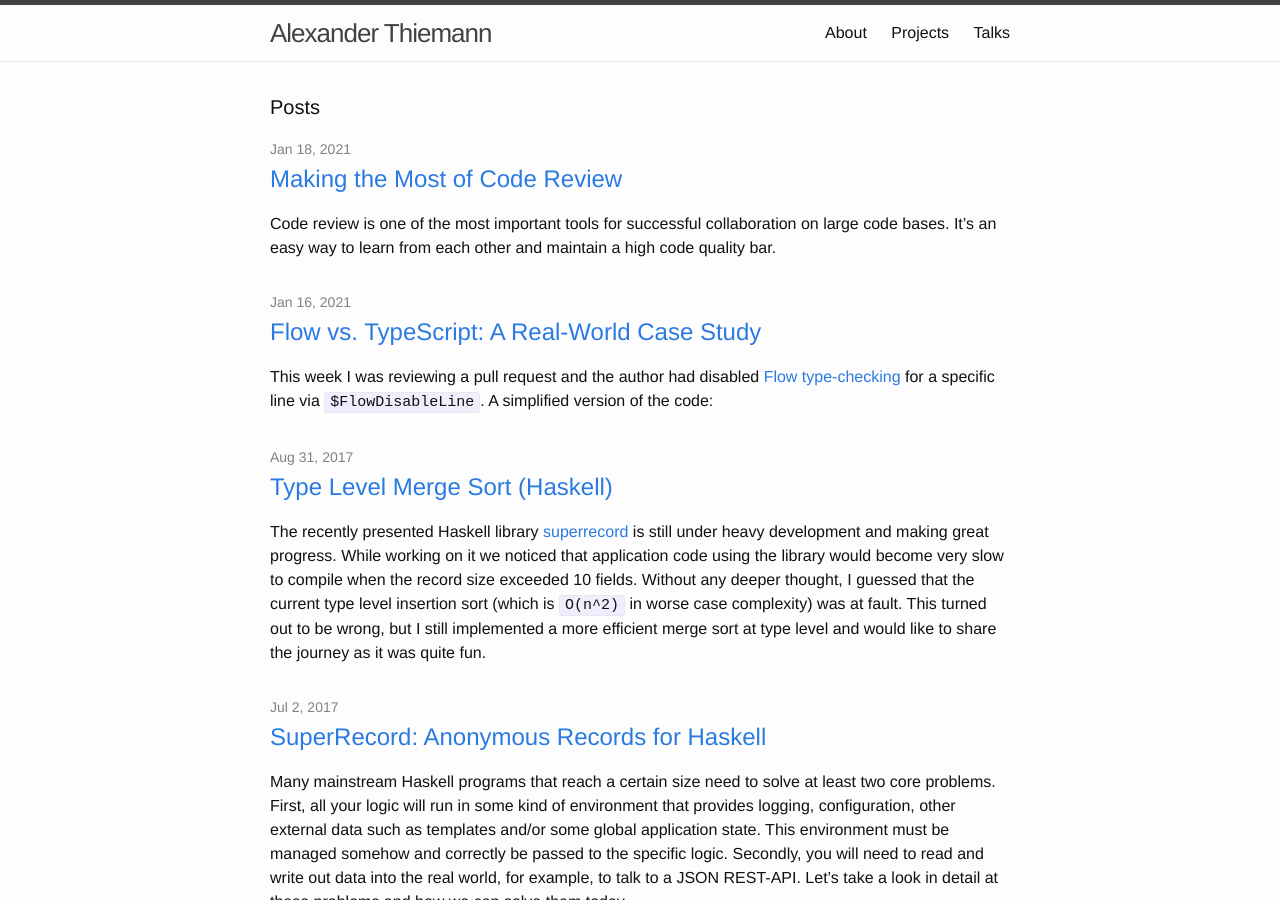
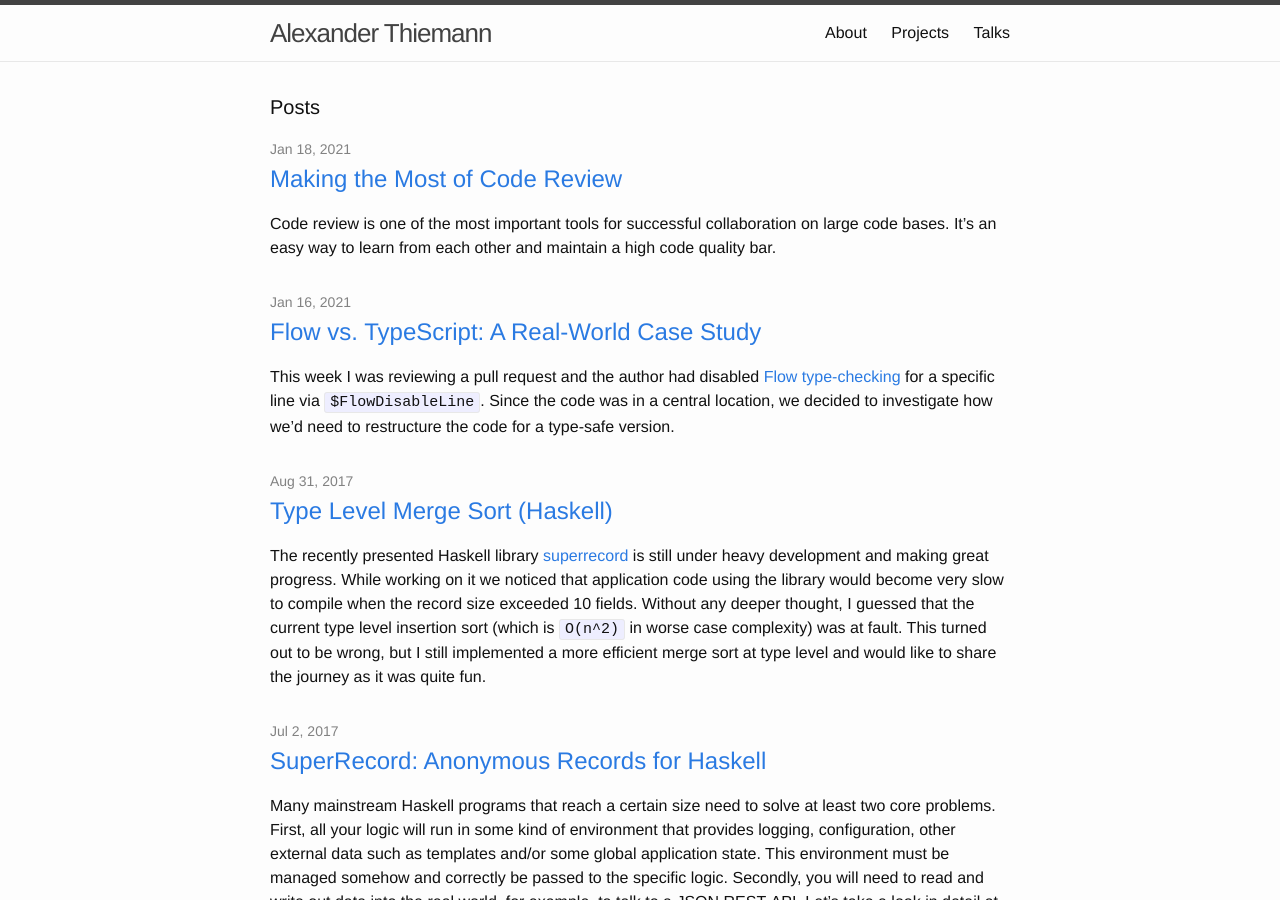
Before and after one commit to agrafix/homepage, a Jekyll site: the page built from index.html, in a window 1280 px wide and 900 px high. Built offline with Jekyll 4.4.1, drawn with Linux system fonts in a browser that asks for light colours.

Commit message:
wording changes

````diff
--- a/_posts/2021-01-16-flow-typescript.md
+++ b/_posts/2021-01-16-flow-typescript.md
@@ -4,7 +4,9 @@ title:  "Flow vs. TypeScript: A Real-World Case Study"
 date:   2021-01-16 23:30:00
 ---
 
-This week I was reviewing a pull request and the author had disabled [Flow type-checking](https://flow.org/) for a specific line via `$FlowDisableLine`. A simplified version of the code:
+This week I was reviewing a pull request and the author had disabled [Flow type-checking](https://flow.org/) for a specific line via `$FlowDisableLine`. Since the code was in a central location, we decided to investigate how we'd need to restructure the code for a type-safe version.
+
+A simplified version of the code:
 
 ```javascript
 /* @flow */
@@ -55,7 +57,7 @@ References:
 
 At first sight, this seemed odd: the `UpdateRequest` type allows the `user.name` field to be `undefined` or a `string` and `user.name` in `Form` is a `string`, so why does flow complain about this?
 
-Since disabling flow causes the loss of type-safety in how (in this example) API calls are constructed, I wanted to investigate this deeper.
+Since disabling flow causes the loss of type-safety in how (in this example) API calls are constructed, we wanted to take a closer look.
 
 ## References and Mutability
 
````
